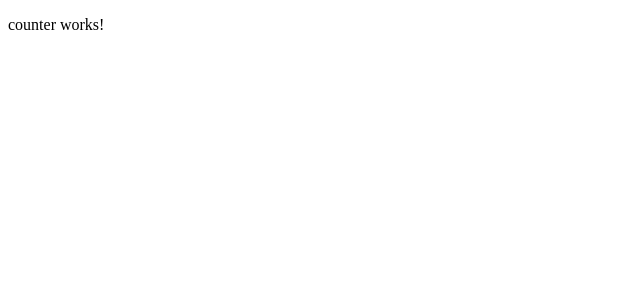
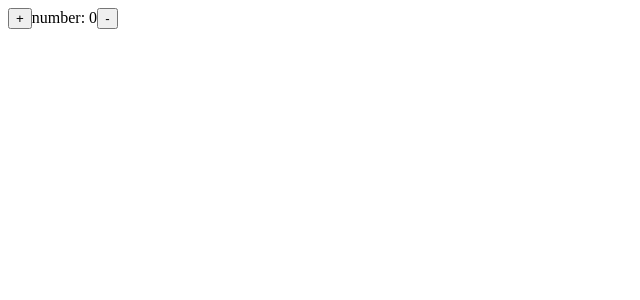
Before and after one commit to TWA-AFS-202310-GROUP-5/ng-counter-group, an Angular app: page / in a window 1280 px wide. Shown: the top 300 px of the page, without its empty margins (0-640 px from the left). Built offline with nearby package versions, Linux system fonts and the light colour scheme.

Commit message:
feat: implement simple counter

```diff
--- a/src/app/counter/counter.component.html
+++ b/src/app/counter/counter.component.html
@@ -1 +1,3 @@
-<p>counter works!</p>
+<button (click)= "onIncrease()">+</button>
+<span>number: {{number}}</span>
+<button (click)= "onDecrease()">-</button>
--- a/src/app/counter/counter.component.ts
+++ b/src/app/counter/counter.component.ts
@@ -7,4 +7,11 @@ import { Component } from '@angular/core';
 })
 export class CounterComponent {
 
+  number = 0;
+  onIncrease(){
+    this.number++;
+  }
+  onDecrease() {
+    this.number--;
+  }
 }
```
Also changed, not shown: src/app/counter-group/counter-group.component.ts (line endings or trailing spaces).
